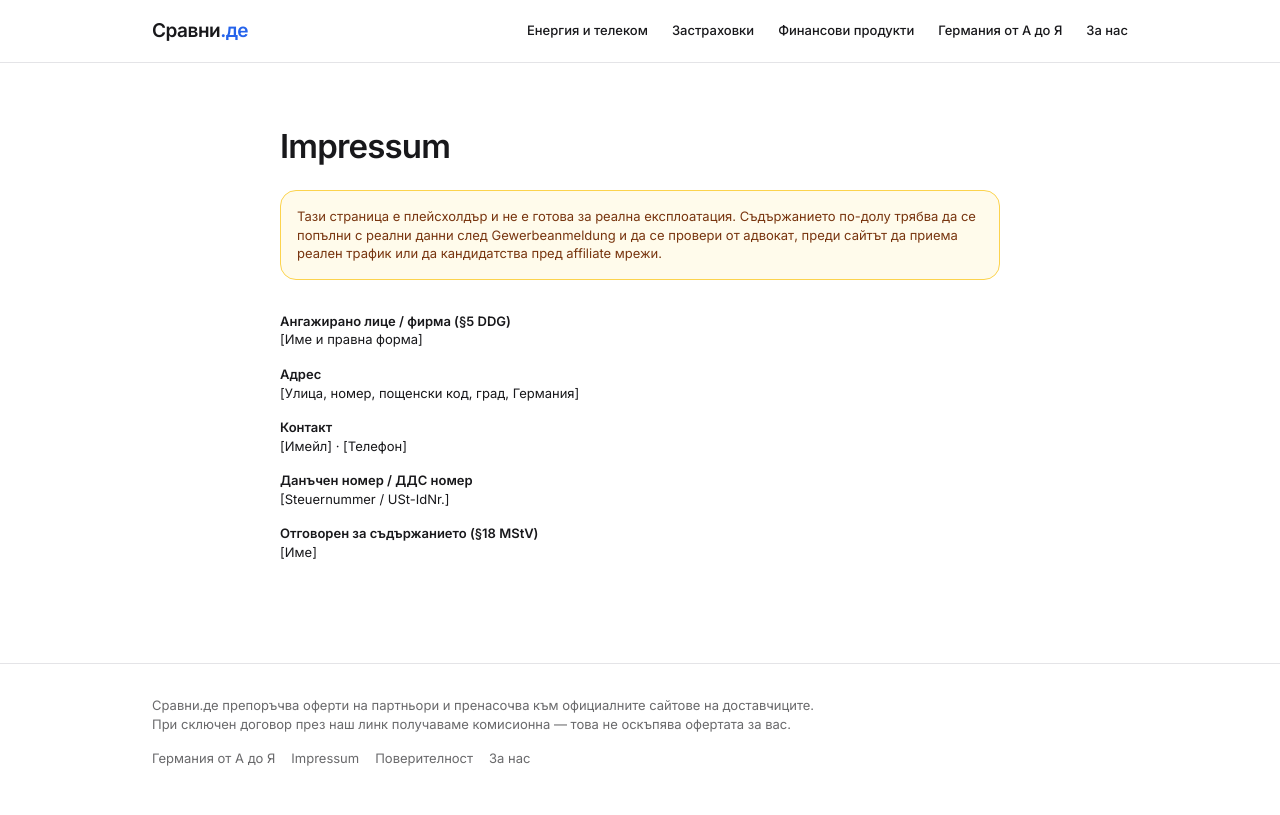
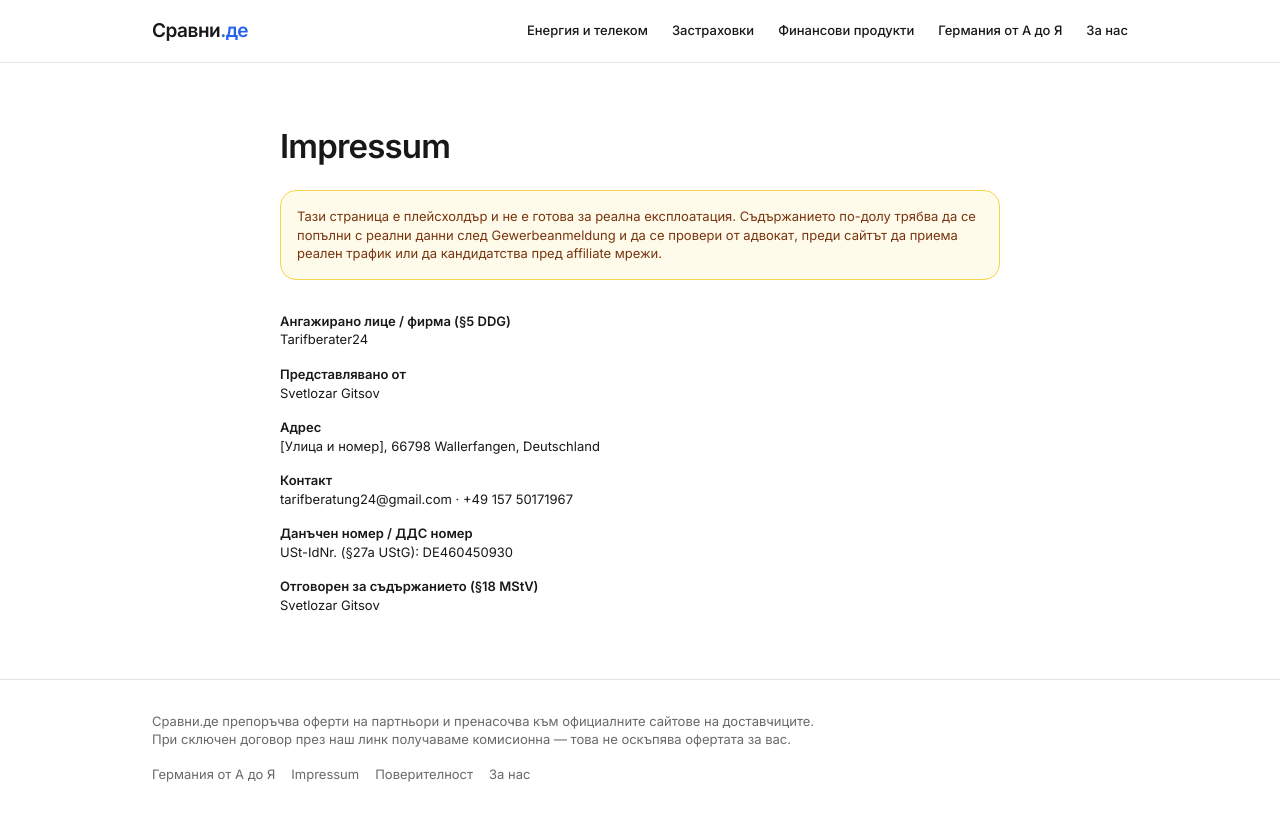
Before and after one commit to TARIFBERATER24/DE-BG-PLATFORM, a Next.js app: page /impressum in a window 1280 px wide. Built offline with nearby package versions, Linux system fonts and the light colour scheme.

Commit message:
Fill Impressum with real business details
Betreiber, representative, contact, and USt-IdNr provided by the site
owner. Street address left as a placeholder -- only postal code and
city were given, and a full ladungsfaehige Anschrift (street +
number) is required for legal compliance.

```diff
--- a/app/impressum/page.tsx
+++ b/app/impressum/page.tsx
@@ -20,25 +20,29 @@ export default function ImpressumPage() {
       <dl className="mt-8 space-y-4 text-sm text-ink">
         <div>
           <dt className="font-semibold">Ангажирано лице / фирма (§5 DDG)</dt>
-          <dd>[Име и правна форма]</dd>
+          <dd>Tarifberater24</dd>
+        </div>
+        <div>
+          <dt className="font-semibold">Представлявано от</dt>
+          <dd>Svetlozar Gitsov</dd>
         </div>
         <div>
           <dt className="font-semibold">Адрес</dt>
-          <dd>[Улица, номер, пощенски код, град, Германия]</dd>
+          <dd>[Улица и номер], 66798 Wallerfangen, Deutschland</dd>
         </div>
         <div>
           <dt className="font-semibold">Контакт</dt>
-          <dd>[Имейл] · [Телефон]</dd>
+          <dd>tarifberatung24@gmail.com · +49 157 50171967</dd>
         </div>
         <div>
           <dt className="font-semibold">Данъчен номер / ДДС номер</dt>
-          <dd>[Steuernummer / USt-IdNr.]</dd>
+          <dd>USt-IdNr. (§27a UStG): DE460450930</dd>
         </div>
         <div>
           <dt className="font-semibold">
             Отговорен за съдържанието (§18 MStV)
           </dt>
-          <dd>[Име]</dd>
+          <dd>Svetlozar Gitsov</dd>
         </div>
       </dl>
     </div>
```
